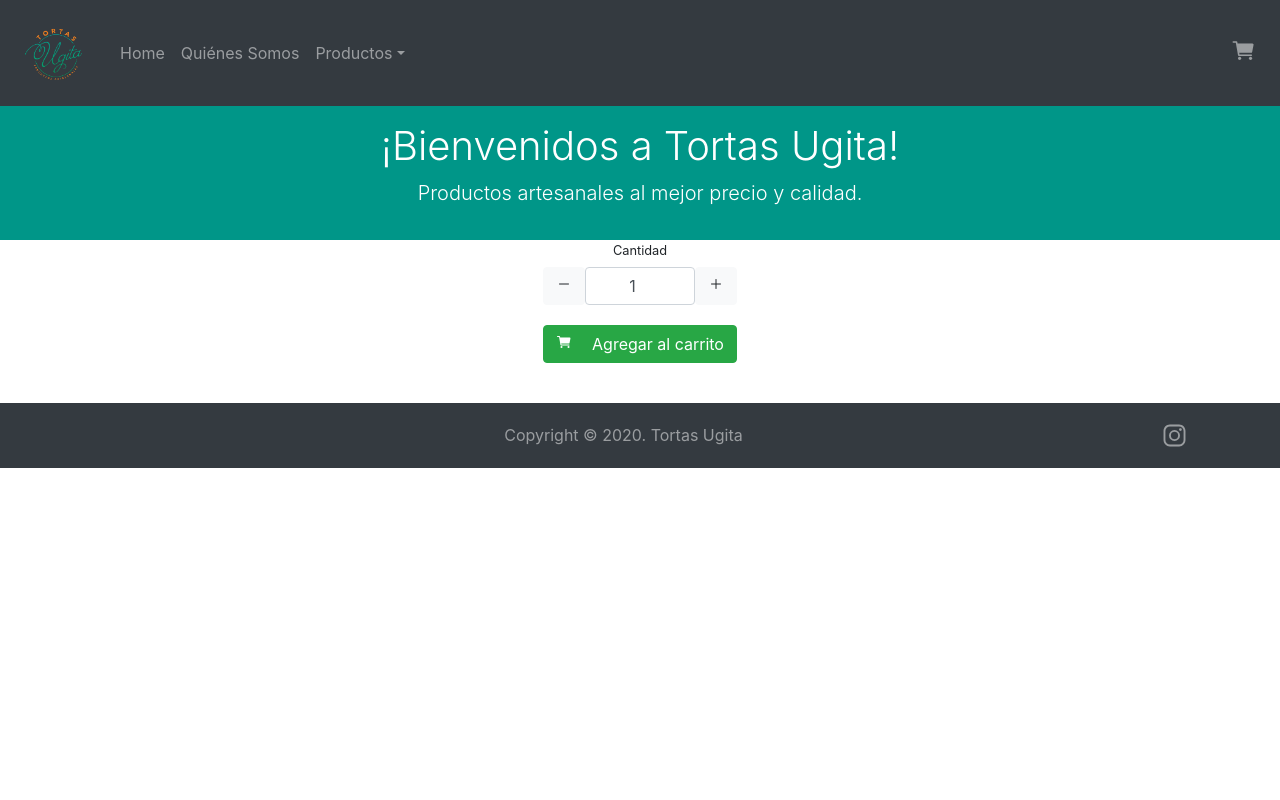
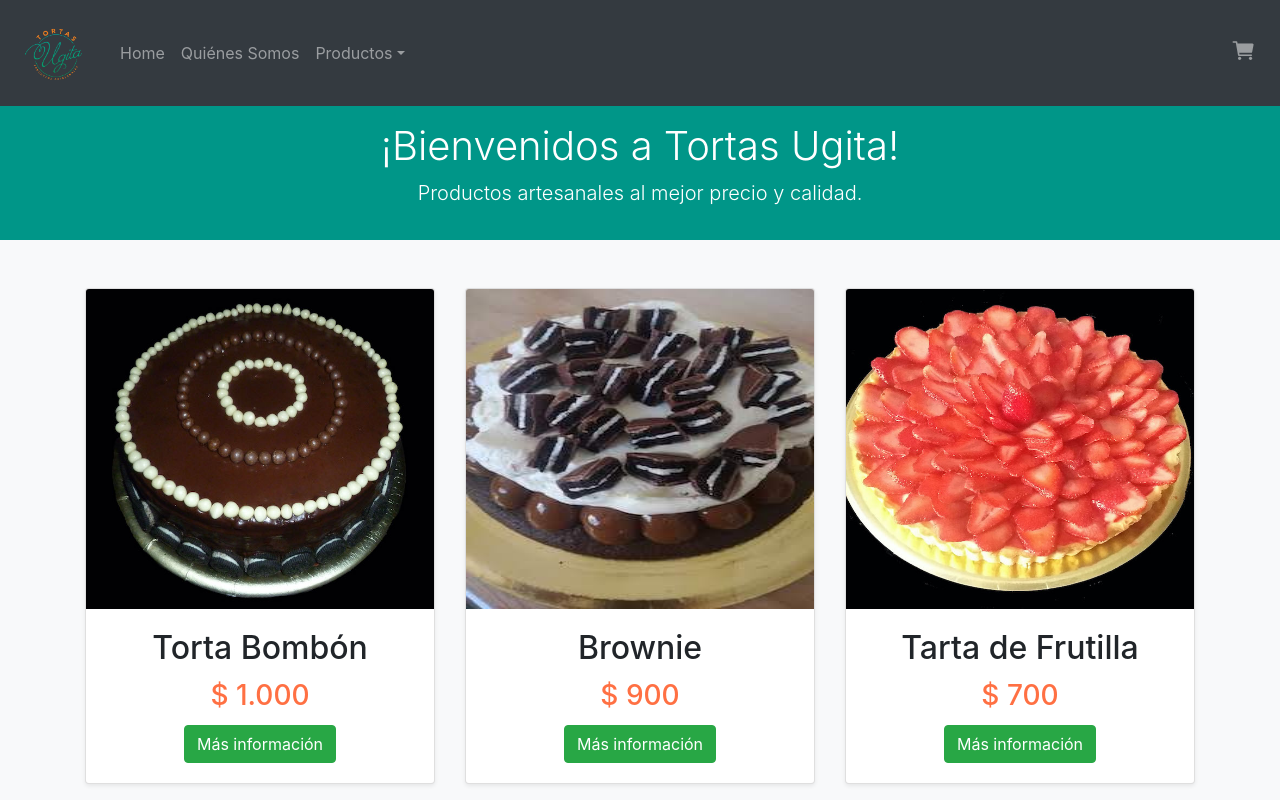
Before and after one commit to carloscrovara/ecommerce, a React (Create React App) app: page / in a window 1280 px wide. Shown: the top 800 px of the page. Built offline with nearby package versions, Linux system fonts and the light colour scheme.

Commit message:
Version 1.7 - Se agregaron componentes Item e ItemList y se modifico Home

```diff
--- a/src/App.js
+++ b/src/App.js
@@ -1,23 +1,16 @@
 import React from 'react';
 import NavBar from './components/NavBar';
 import Home from './components/Home';
-import ItemCount from './components/ItemCount';
 import Footer from './components/Footer';
 
 function App() {
-  function onAdd() {
-    console.log("Se agregó el producto al carrito")
-  }
+  //function onAdd() {
+    //console.log("Se agregó el producto al carrito")
+  //}
   return (
     <>
       <NavBar />
       <Home greeting="¡Bienvenidos a Tortas Ugita!" />
-      <ItemCount
-        initial={1}
-        min={1}
-        max={20}
-        onAdd={onAdd}
-      />
       <Footer />
     </>
   )
--- a/src/components/Home.js
+++ b/src/components/Home.js
@@ -1,10 +1,21 @@
-import React from 'react';
+import React, {useState, useEffect} from 'react';
+import ItemList from './ItemList';
+import Item from './Item';
 
-function Home({ greeting }) {
+function Home({greeting}) {
     const containerBienvenida = {
         backgroundColor: '#009688',
         color: 'white'
     }
+    const [products, setProducts] = useState([]);
+    const [loading, setLoading] = useState(true);
+    useEffect(() => {
+        Item().then(res => {
+            setProducts(res); // Set state -> Render
+            setLoading(false); // Set state -> Render
+    });
+    }, []);
+
     return (
         <>
             <section className="text-center" style={containerBienvenida}>
@@ -15,8 +26,10 @@ function Home({ greeting }) {
                     </div>
                 </div>
             </section>
-        </>
-    )
+            { loading && <p className="text-center" style={{marginTop: '10px', marginBottom: '10px'}}>Cargando listado de productos destacados...</p>}
+            <ItemList products={products}/>
+            </>
+        )
 }
 
 export default Home;
--- /dev/null
+++ b/src/components/Item.js
@@ -0,0 +1,20 @@
+import tortabombon from '../assets/products/tortabombon.jpg';
+import brownie from '../assets/products/brownie.jpg';
+import tartafrutilla from '../assets/products/tartafrutilla.jpg';
+import tartafrutal from '../assets/products/tartafrutal.jpg';
+import chocopie from '../assets/products/chocopie.jpg';
+import lemonpie from '../assets/products/lemonpie.jpg';
+
+export default function Item() {
+    return new Promise((res, rej) => {
+        setTimeout(() => {
+        res([{ id: 1, name: 'Torta Bombón', img:`${tortabombon}`, description:'Lorem ipsum dolor sit amet, consectetur adipiscing elit, sed do eiusmod tempor incididunt ut labore et dolore magna aliqua. Vitae suscipit tellus mauris a diam maecenas sed.', price: '$ 1.000'},
+            { id: 2, name: 'Brownie', img:`${brownie}`, description:'Lorem ipsum dolor sit amet, consectetur adipiscing elit, sed do eiusmod.', price: '$ 900'},
+            { id: 3, name: 'Tarta de Frutilla', img:`${tartafrutilla}`, description:'Loren impsun 3Lorem ipsum dolor sit amet, consectetur adipiscing elit, sed do eiusmod tempor incididunt ut labore et dolore magna aliqua.', price: '$ 700'},
+            { id: 4, name: 'Tarta Frutal', img:`${tartafrutal}`, description:'Loren impsun 4Lorem ipsum dolor sit amet, consectetur adipiscing elit, sed do eiusmod tempor incididunt ut aliqua.', price: '$ 700'},
+            { id: 5, name: 'Chocopie', img:`${chocopie}`, description:'Lorem ipsum dolor sit amet, consectetur adipiscing elitnt ut labore et dolore magna aliqua.', price: '$ 670'},
+            { id: 6, name: 'Lemon Pie', img:`${lemonpie}`, description:'Lorem ipsum dolor sit amet, consectetur adipiscing elit, sed do eiusmod tempor incididunt ua.', price: '$ 890'},
+            ]);
+        }, 2000);
+    });
+}
--- a/src/components/ItemCount.js
+++ b/src/components/ItemCount.js
@@ -29,6 +29,7 @@ function ItemCount({ initial, min, max, onAdd}) {
                         <input className="form-control col-sm-1 text-center" value={value} type="number"/>
                         <button type="button" className="btn btn-light" onClick={sumar}><ion-icon name="add-outline"></ion-icon></button>
                     </div>
+                    <hr />
                     <div className="section" style={{ paddingBottom: '20px', paddingTop: '20px' }}>
                         <button className="btn btn-success" onClick={onAdd}>
                             <ion-icon name="cart" style={{ marginRight: '20px' }} aria-hidden="true"></ion-icon>
--- /dev/null
+++ b/src/components/ItemList.js
@@ -0,0 +1,33 @@
+import React from 'react';
+
+export default function ItemList({ products }) {
+    return (
+        <>
+            <div className="album py-5 bg-light">
+                <div className="container">
+                    <div className="text-center row row-cols-1 row-cols-sm-2 row-cols-md-3 g-3">
+                        {products.map((p, index) =>
+                            <div className="col" style={{ paddingBottom: '20px'}} key={index}>
+                                <div className="card shadow-sm">
+                                    <img src={p.img} className="card-img-top" style={{ height: '320px'}} alt="product"></img>
+                                    <div className="card-body">
+                                        <h2 className="card-title" id={p.id}>{p.name}</h2>
+                                        <div className="text-center">
+                                            <h3 className="card-title pricing-card-title" style={{ color: '#ff7043'}}>{p.price}</h3>
+                                            <a href="#product"
+                                                className="btn btn-success"
+                                                onClick={function masInfo() {console.log("Va a página con el detalle del producto " + p.name)}}
+                                            >
+                                                Más información
+                                            </a>
+                                        </div>
+                                    </div>
+                                </div>
+                            </div>
+                        )}
+                    </div>
+                </div>
+            </div>
+        </>
+    )
+}
```
